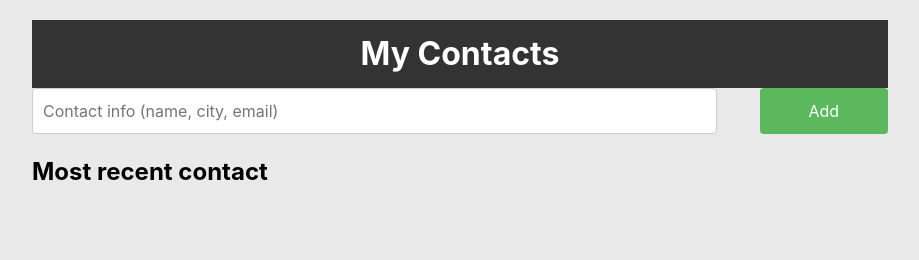
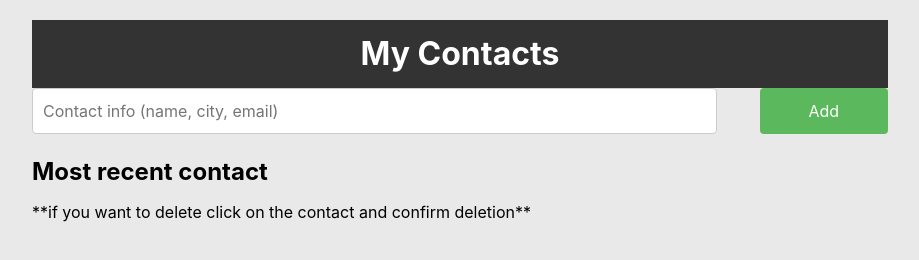
Before and after one commit to bachar157/managing-contacts, a website with bundled scripts: page index.html in a window 1280 px wide. Shown: the whole page, without its empty margins (180-1099 px from the left). Built offline with nearby package versions, Linux system fonts and the light colour scheme.

Commit message:
add instructions in HTML file

```diff
--- a/index.html
+++ b/index.html
@@ -25,6 +25,7 @@
       <div id="feedback" class="feedback"></div>
       <div class="contact-list">
           <h2>Most recent contact</h2>
+          <p>**if you want to delete click on the contact and confirm deletion** </p>
           <div id="contacts"></div>
       </div>
      <!-- Modal for deletion confirmation -->
```
